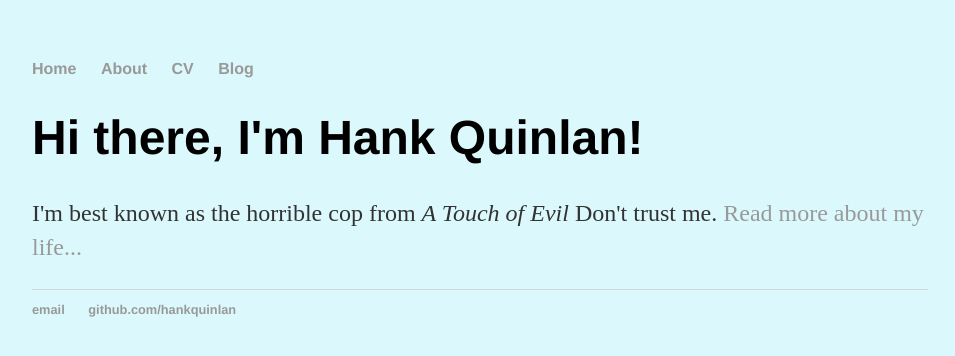
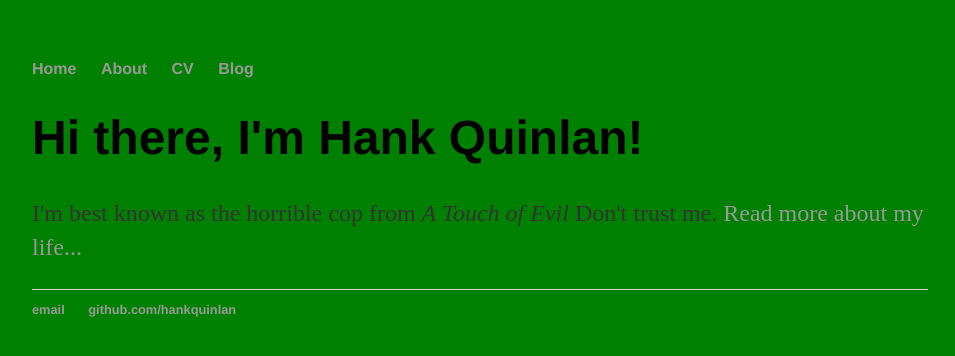
Before and after one commit to Rishi563/rishikesh, a plain HTML site: page index.html in a window 1280 px wide. Shown: the whole page, without its empty margins (160-1115 px from the left). Drawn offline with Linux system fonts and the light colour scheme.

Commit message:
Update main.css

```diff
--- a/css/main.css
+++ b/css/main.css
@@ -1,7 +1,7 @@
 body {
     margin: 60px auto;
     width: 70%;
-    background-color: #DBF9FC;
+    background-color: green;
 }
 nav ul, footer ul {
     font-family:'Helvetica', 'Arial', 'Sans-Serif';
```
